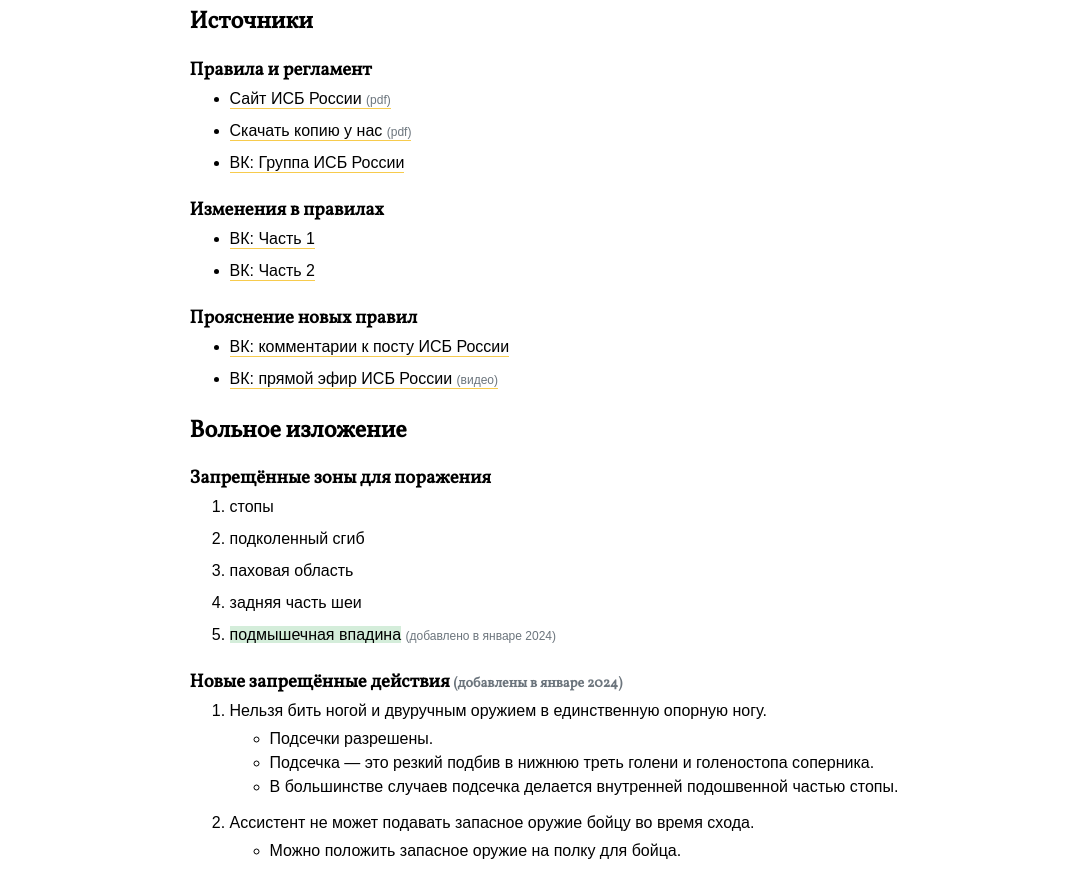
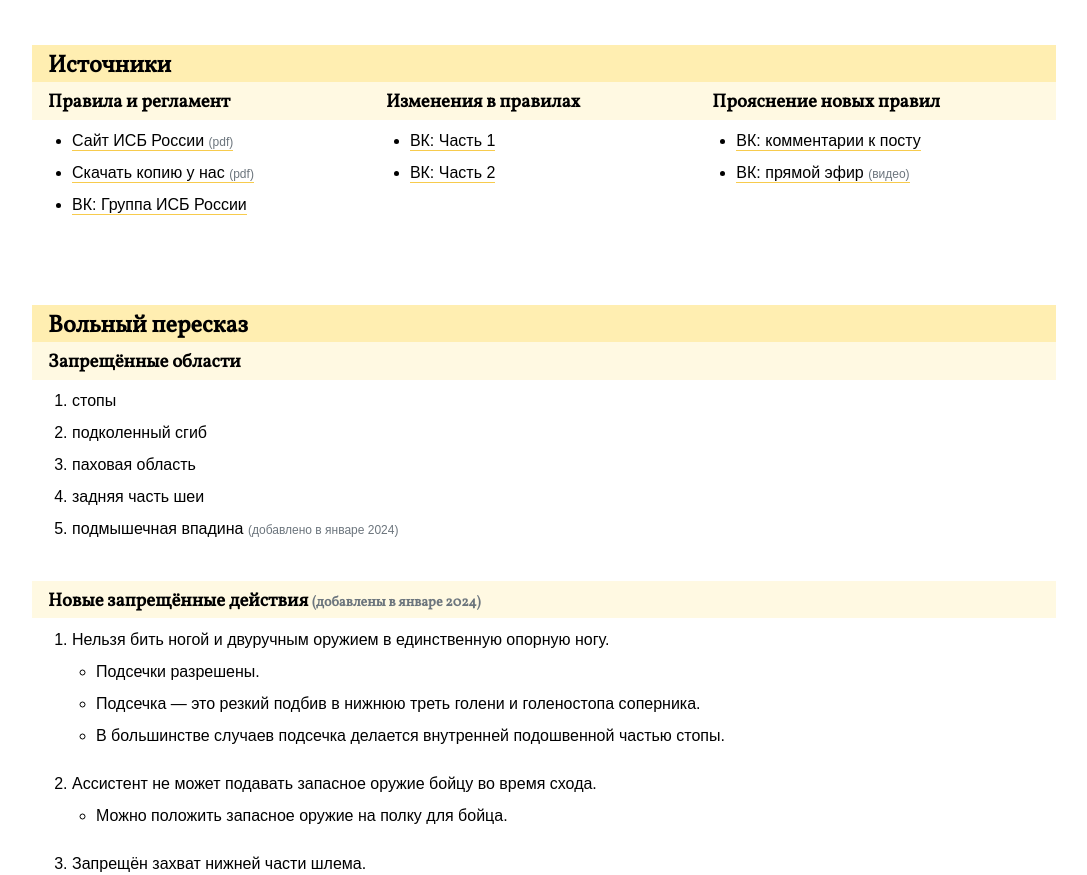
Before and after one commit to elushnikova/alphyn, a website: page public/rules.html in a window 1280 px wide. Shown: the part 168-1043 px from the top of the page, without its empty margins (96-1183 px from the left). Drawn offline with Linux system fonts and the light colour scheme.

Commit message:
Make rule sections and articles more readable

```diff
--- a/public/rules.html
+++ b/public/rules.html
@@ -23,12 +23,13 @@
   <main class="rules">
     <h1>
       <span>Правила 2024</span>
-      <small>Источники и вольное изложение</small>
+      <small>Источники и вольный пересказ</small>
     </h1>
 
     <section>
       <h2>Источники</h2>
 
+      <div class="section-content">
         <article>
           <h3>Правила и регламент</h3>
           <ul>
@@ -102,7 +103,7 @@
                 target="_blank"
                 rel="noreferrer"
               >
-              ВК: комментарии к посту ИСБ России
+                ВК: комментарии к посту
               </a>
             </li>
             <li>
@@ -112,26 +113,28 @@
                 target="_blank"
                 rel="noreferrer"
               >
-              <span>ВК: прямой эфир ИСБ России</span>
+                <span>ВК: прямой эфир</span>
                 <small class="format">(видео)</small>
               </a>
             </li>
           </ul>
         </article>
+      </div>
     </section>
 
     <section>
-      <h2>Вольное изложение</h2>
+      <h2>Вольный пересказ</h2>
 
+      <div class="section-content">
         <article>
-        <h3>Запрещённые зоны для поражения</h3>
+          <h3>Запрещённые области</h3>
           <ol>
             <li>стопы</li>
             <li>подколенный сгиб</li>
             <li>паховая область</li>
             <li>задняя часть шеи</li>
             <li>
-            <mark class="add">подмышечная впадина</mark>
+              <span>подмышечная впадина</span>
               <small class="note">(добавлено в январе 2024)</small>
             </li>
           </ol>
@@ -193,6 +196,7 @@
             </li>
           </ol>
         </article>
+      </div>
     </section>
   </main>
 </body>
--- a/public/style.css
+++ b/public/style.css
@@ -88,10 +88,13 @@
   display: block;
 }
 
+ul,
+ol {
+  padding-left: 1.5rem;
+}
+
 main.home ul {
   margin-top: 0.5rem;
-  padding: 0;
-  list-style-position: inside;
 }
 
 li.no-bullet {
@@ -187,7 +190,50 @@
 main.rules {
   box-sizing: border-box;
   min-width: 320px;
-  padding: 4rem 1em 8rem;
+  max-width: 1024px;
+  width: 100%;
+}
+
+main.rules section {
+  margin: 3rem 0;
+}
+
+main.rules .section-content {
+  display: flex;
+  flex-wrap: wrap;
+}
+
+main.rules * {
+  margin: 0;
+}
+
+main.rules .section-content > * {
+  flex: 1 0 fit-content ;
+}
+
+main.rules h1 {
+  padding: 3em 1rem 0;
+}
+
+main.rules h2 {
+  padding: 0.2em 1rem 0;
+  background-color: oklch(95% 0.08 94);
+}
+
+main.rules h3 {
+  margin: 0 -1rem;
+  padding: 0.2em 1rem 0;
+  line-height: 1.8;
+  background-color: oklch(98% 0.03 94);
+}
+
+main.rules article {
+  padding: 0 1em 2em;
+}
+
+main.rules article h3 {
+  margin-top: 0;
+  margin-bottom: 0.5em;
 }
 
 main.rules ul,
@@ -196,15 +242,13 @@
 }
 
 main.rules li {
-  line-height: 2;
+  line-height: 1.5;
+  padding-bottom: 0.5em;
 }
 
-main.rules .nested li {
-  line-height: 1.5;
-}
-
-main.rules .nested li:last-child {
-  margin-bottom: 0.5rem;
+main.rules .nested {
+  padding-top: 0.5em;
+  padding-bottom: 0.5em;
 }
 
 mark.add {
@@ -221,6 +265,6 @@
   .note {
     display: block;
     line-height: 1;
-    margin-bottom: 0.5rem;
+    padding-bottom: 0.5rem;
   }
 }
```
Lines whose indentation alone changed are shown as unchanged.
